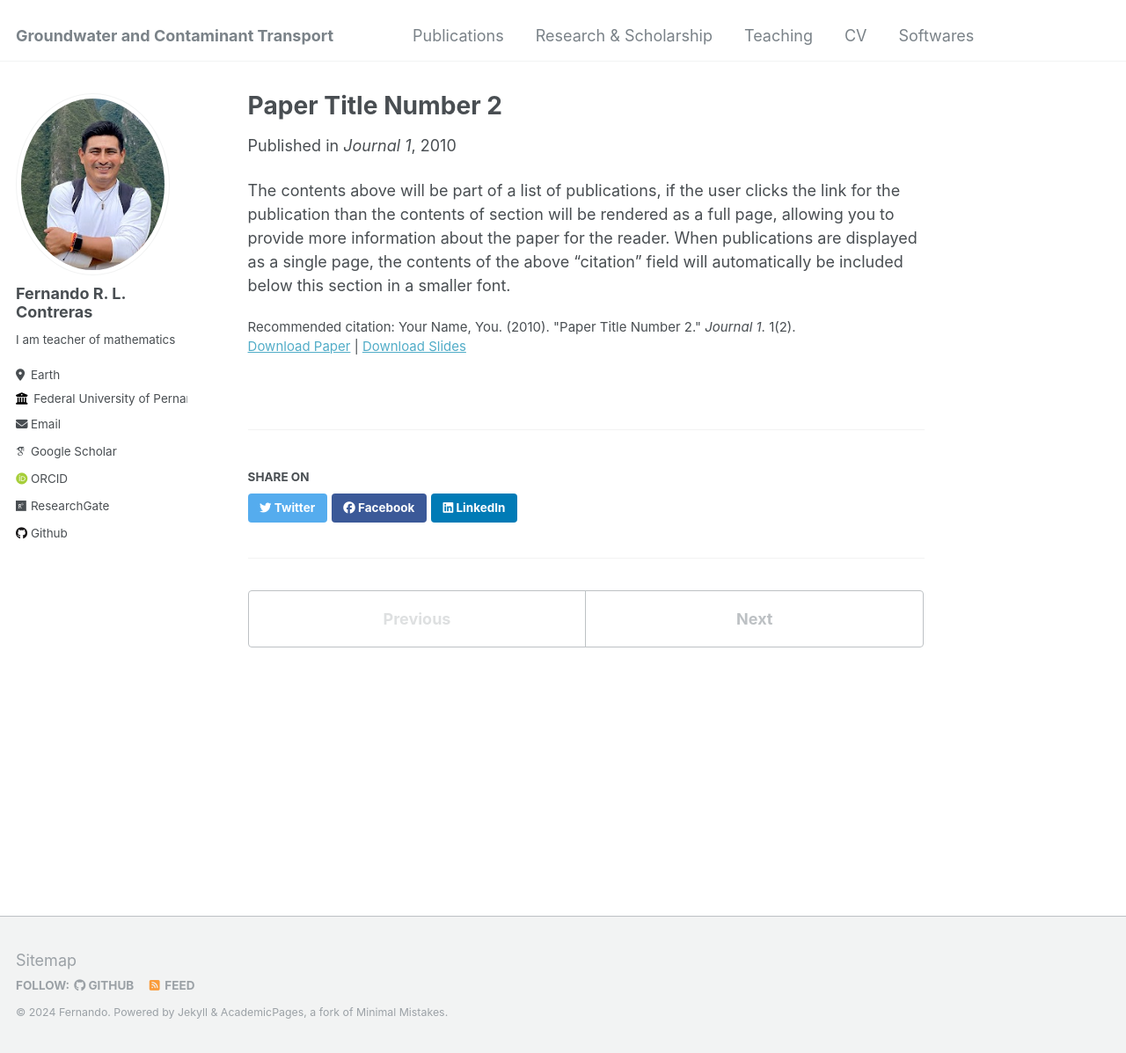
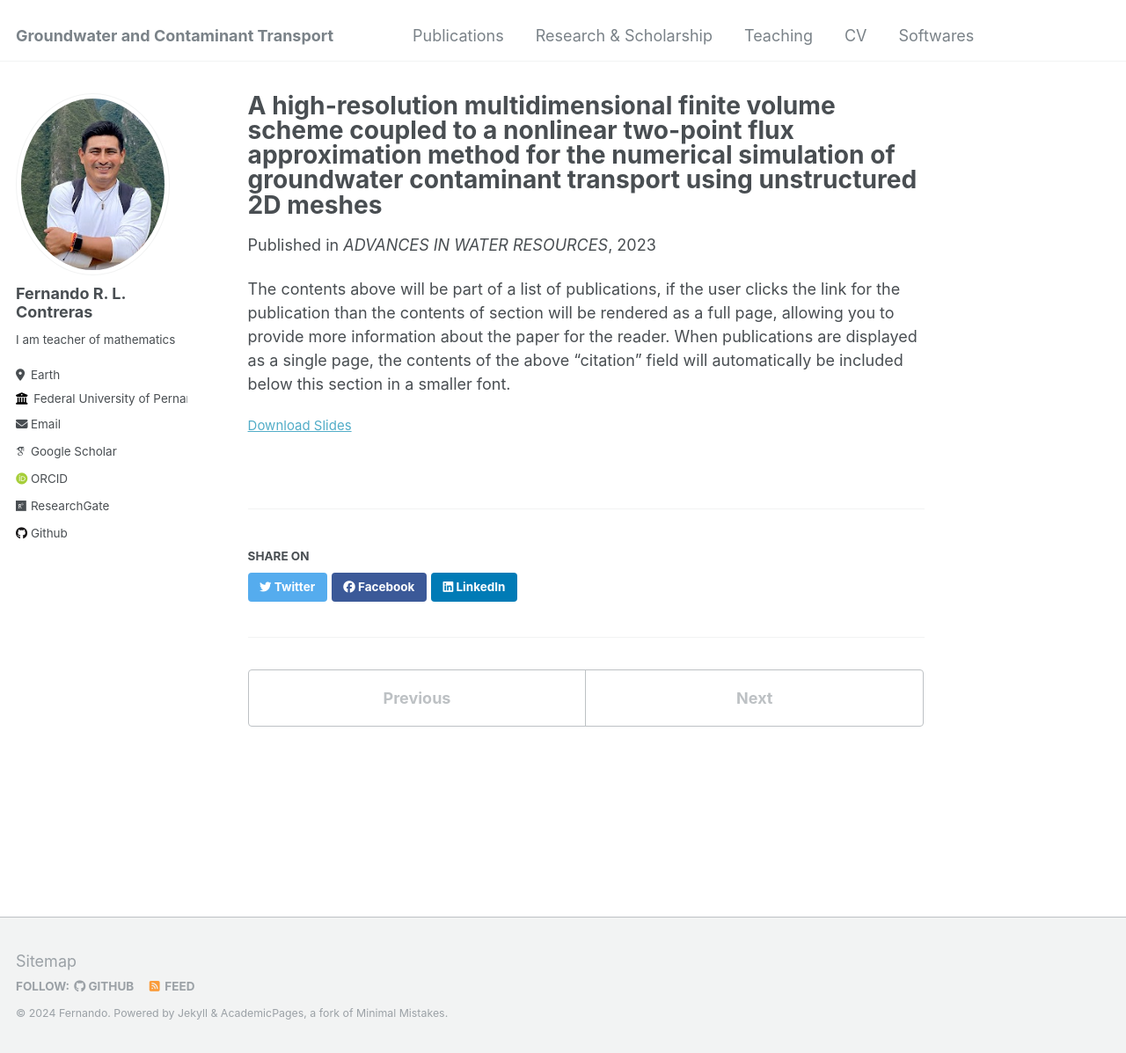
Before and after one commit to Feraul/Feraul.github.io, a Jekyll site: the page built from _publications/2010-10-01-paper-title-number-2.md, in a window 1280 px wide and 1197 px high. Shown: the whole window at 88% size. Built offline with Jekyll 4.4.1, drawn with Linux system fonts in a browser that asks for light colours; some web fonts are replaced.

Commit message:
Update 2010-10-01-paper-title-number-2.md

```diff
--- a/_publications/2010-10-01-paper-title-number-2.md
+++ b/_publications/2010-10-01-paper-title-number-2.md
@@ -1,13 +1,11 @@
 ---
-title: "Paper Title Number 2"
+title: "A high-resolution multidimensional finite volume scheme coupled to a nonlinear two-point flux approximation method for the numerical simulation of groundwater contaminant transport using unstructured 2D meshes"
 collection: publications
 permalink: /publication/2010-10-01-paper-title-number-2
-excerpt: 'This paper is about the number 2. The number 3 is left for future work.'
-date: 2010-10-01
-venue: 'Journal 1'
+date: 2023-10-01
+venue: 'ADVANCES IN WATER RESOURCES'
 slidesurl: 'http://academicpages.github.io/files/slides2.pdf'
 paperurl: 'http://academicpages.github.io/files/paper2.pdf'
-citation: 'Your Name, You. (2010). &quot;Paper Title Number 2.&quot; <i>Journal 1</i>. 1(2).'
 ---
 
 The contents above will be part of a list of publications, if the user clicks the link for the publication than the contents of section will be rendered as a full page, allowing you to provide more information about the paper for the reader. When publications are displayed as a single page, the contents of the above "citation" field will automatically be included below this section in a smaller font.
```
